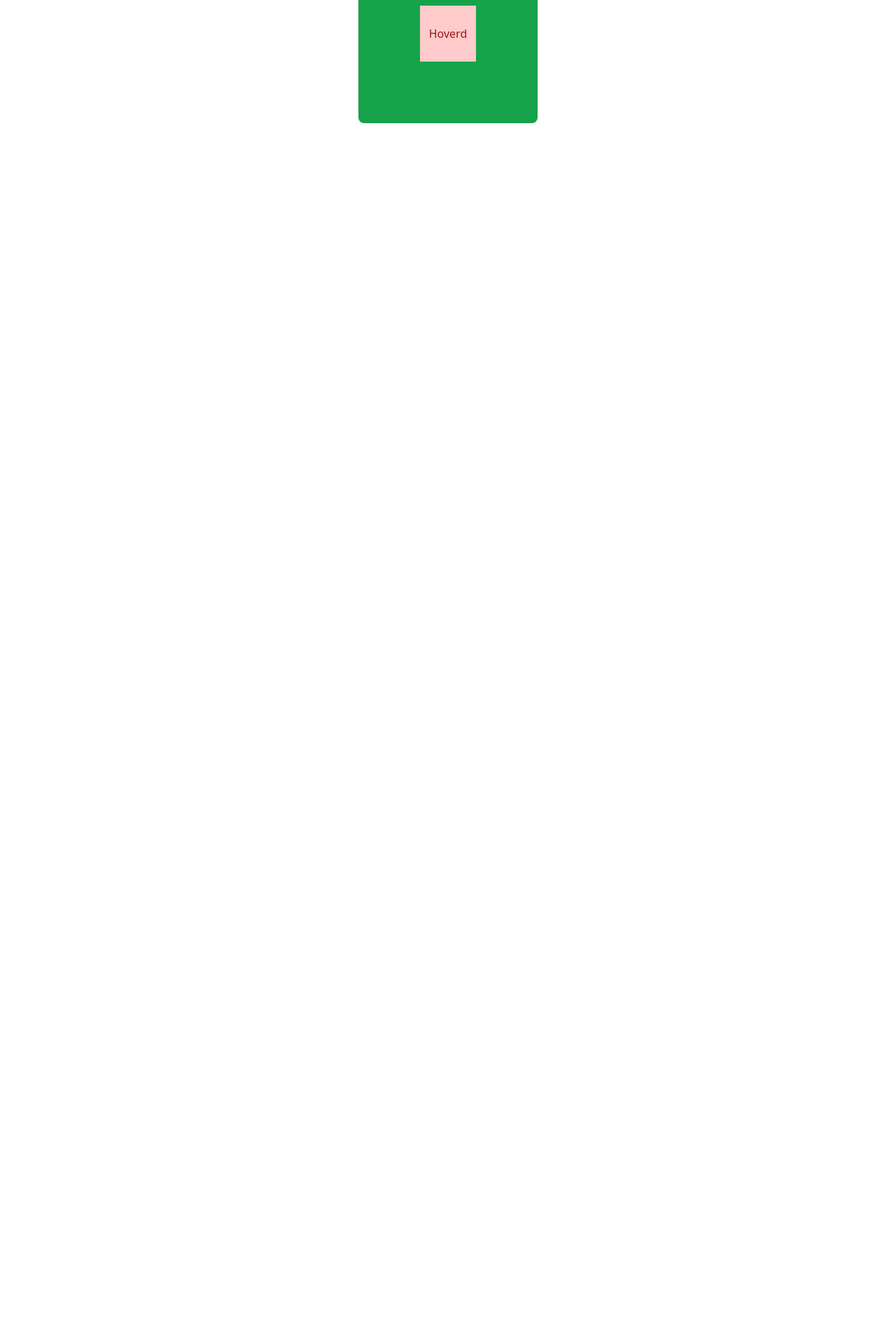
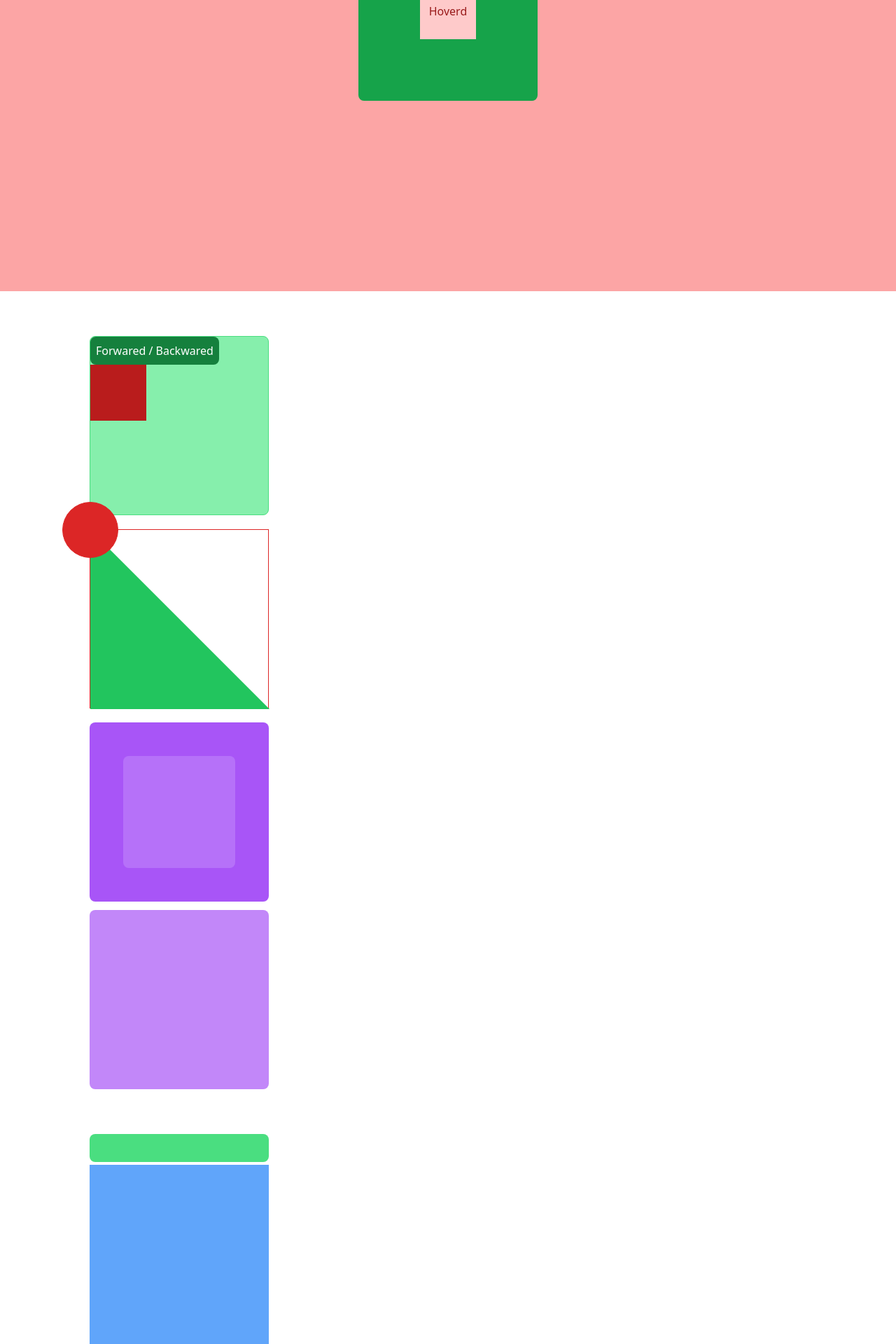
Before and after one commit to tanvir1017/frontend-fundamental, a React (Vite) app: page / in a window 1280 px wide. Shown: the part 384-2304 px from the top of the page at 70% size. Before the commit the page ends 864 px from the top, so only its background shows below. Built offline with nearby package versions, Linux system fonts and the light colour scheme.

Commit message:
feat: 🎸 End of framer-otion

```diff
--- a/src/App.tsx
+++ b/src/App.tsx
@@ -1,18 +1,28 @@
-import { motion } from "motion/react";
-import { useState } from "react";
-import "./App.css";
+import { motion, useScroll } from "motion/react";
+import { useRef, useState } from "react";
+
+import ControlAnimation from "./controleAnimation";
+import DragControl from "./dragControl";
 
 const parent = {
   hidden: {
+    x: 0,
+    y: 0,
     opacity: 0,
     scale: 0.9,
   },
   visible: {
+    x: [0, 150, -150, 0],
+    y: [0, 150, -150, 0],
+    scale: 1,
     opacity: 1,
-    scale: 1,
     transition: {
       duration: 1,
-      ease: "easeInOut",
+      ease: "linear",
+
+      opacity: {
+        duration: 0.5,
+      },
     },
   },
   hover: {
@@ -35,8 +45,21 @@ const parent = {
 
 function App() {
   const [coutner, setCounter] = useState(true);
+  const parentRef = useRef(null);
+  const { scrollY, scrollYProgress } = useScroll();
+  // useMotionValueEvent(scrollYProgress, "change", (e) => {
+  //   console.log(e);
+  // });
+  // useMotionValueEvent(scrollY, "change", (e) => {
+  //   console.log("🚀 ~ useMotionValueEvent ~ e:", e);
+  // });
   return (
-    <div className="grid grid-flow-col place-items-center h-screen">
+    <>
+      <div className="grid grid-flow-col place-items-center w-screen h-screen bg-red-300 relative">
+        <motion.div
+          className="bg-black fixed top-0 w-full h-10"
+          style={{ scaleX: scrollYProgress }}
+        ></motion.div>
         <motion.div
           className="size-64 bg-green-600 rounded-lg flex flex-wrap gap-5 justify-center items-center p-9 "
           variants={parent}
@@ -46,12 +69,21 @@ function App() {
           whileTap="tap"
           onHoverStart={() => setCounter(true)}
           onHoverEnd={() => setCounter((prev) => !prev)}
+          ref={parentRef}
         >
-        <motion.div className="size-20  bg-red-200 text-red-800 grid place-items-center">
+          <motion.div
+            className="size-20  bg-red-200 text-red-800 grid place-items-center"
+            drag
+            dragElastic={0.2}
+            dragConstraints={parentRef}
+          >
             {coutner ? "Hoverd" : "UnHovered"}
           </motion.div>
         </motion.div>
       </div>
+      <ControlAnimation />
+      <DragControl />
+    </>
   );
 }
 
--- /dev/null
+++ b/src/controleAnimation.tsx
@@ -0,0 +1,69 @@
+import { motion, useAnimationControls, useCycle } from "motion/react";
+import { useState } from "react";
+import InView from "./inView";
+const ControlAnimation = () => {
+  const controls = useAnimationControls();
+  const [toggle, setToggle] = useState(false);
+  const handleToggle = () => {
+    setToggle(!toggle);
+    if (toggle) {
+      controls.start({ x: 200 });
+    } else {
+      controls.start({ x: -200 });
+    }
+  };
+
+  const boxCycle = [
+    {
+      x: 0,
+      y: 0,
+    },
+    {
+      x: 100,
+      y: 100,
+    },
+    {
+      x: -100,
+      y: 100,
+    },
+    {
+      x: -100,
+      y: -100,
+    },
+  ];
+  const [animate, cycle] = useCycle(...boxCycle);
+
+  return (
+    <div className="flex flex-col gap-5 max-w-5xl mx-auto py-16">
+      <motion.div className="border border-green-400 size-64 rounded-lg bg-green-300">
+        <button
+          onClick={handleToggle}
+          className="bg-green-700 p-2 rounded-lg text-white"
+        >
+          Forwared / Backwared
+        </button>
+
+        <motion.div
+          animate={controls}
+          className="size-20 bg-red-700"
+        ></motion.div>
+      </motion.div>
+
+      <motion.div className="border border-red-600 size-64 relative">
+        <motion.div className="w-0 h-0 border-b-[256px] border-r-[256px]  border-transparent border-b-green-500 flex items-center justify-center">
+          {/* <div className="w-0 h-0 border-l-[50px] border-r-[50px] border-b-[100px] border-transparent border-b-blue-500"></div> */}
+
+          <motion.div
+            animate={animate}
+            onTap={() => cycle()}
+            className="border border-red-600 bg-red-600 size-20 rounded-full absolute transform-x-2/4 transform-y-2/4"
+          ></motion.div>
+        </motion.div>
+      </motion.div>
+
+      <InView />
+    </div>
+  );
+};
+
+export default ControlAnimation;
--- /dev/null
+++ b/src/dragControl.tsx
@@ -0,0 +1,20 @@
+import { motion, useDragControls } from "motion/react";
+
+const DragControl = () => {
+  const controls = useDragControls();
+  return (
+    <div className="max-w-5xl mx-auto">
+      <motion.div
+        className="bg-green-400 w-64 h-10 rounded-lg"
+        onPointerDown={(e) => controls.start(e)}
+      ></motion.div>
+      <motion.div
+        dragControls={controls}
+        drag="x"
+        className="bg-blue-400 size-64 mt-1"
+      ></motion.div>
+    </div>
+  );
+};
+
+export default DragControl;
--- /dev/null
+++ b/src/inView.tsx
@@ -0,0 +1,51 @@
+import { motion, useAnimate, useInView } from "motion/react";
+import { useRef } from "react";
+
+const InView = () => {
+  const ref = useRef<HTMLDivElement>(null);
+  const inView = useInView(ref);
+  const [scope, animate] = useAnimate();
+
+  const ifInView = {
+    x: 0,
+    opacity: 1,
+    transition: {
+      duration: 0.5,
+      delay: 2,
+      ease: "easeInOut",
+    },
+  };
+
+  const handleClick = () => {
+    animate([
+      [scope.current, { rotate: 45 }],
+      [scope.current, { opacity: 0 }],
+      [scope.current, { rotate: 90 }],
+      [scope.current, { opacity: 1 }],
+      [scope.current, { x: 200 }],
+      [scope.current, { x: 0 }],
+      [scope.current, { x: -200 }],
+      [scope.current, { x: 0 }],
+    ]);
+  };
+  return (
+    <div>
+      <motion.div
+        ref={ref}
+        className="size-64 bg-purple-500 rounded-lg grid place-items-center overflow-hidden"
+      >
+        <motion.div
+          animate={inView ? ifInView : { x: 500, opacity: 0 }}
+          className="size-40 bg-purple-400/60 rounded-lg"
+        ></motion.div>
+      </motion.div>{" "}
+      <div
+        onClick={handleClick}
+        ref={scope}
+        className="size-64 bg-purple-500/70 rounded-lg mt-3 grid place-items-center overflow-hidden"
+      ></div>
+    </div>
+  );
+};
+
+export default InView;
```
Lines whose indentation alone changed are shown as unchanged.
